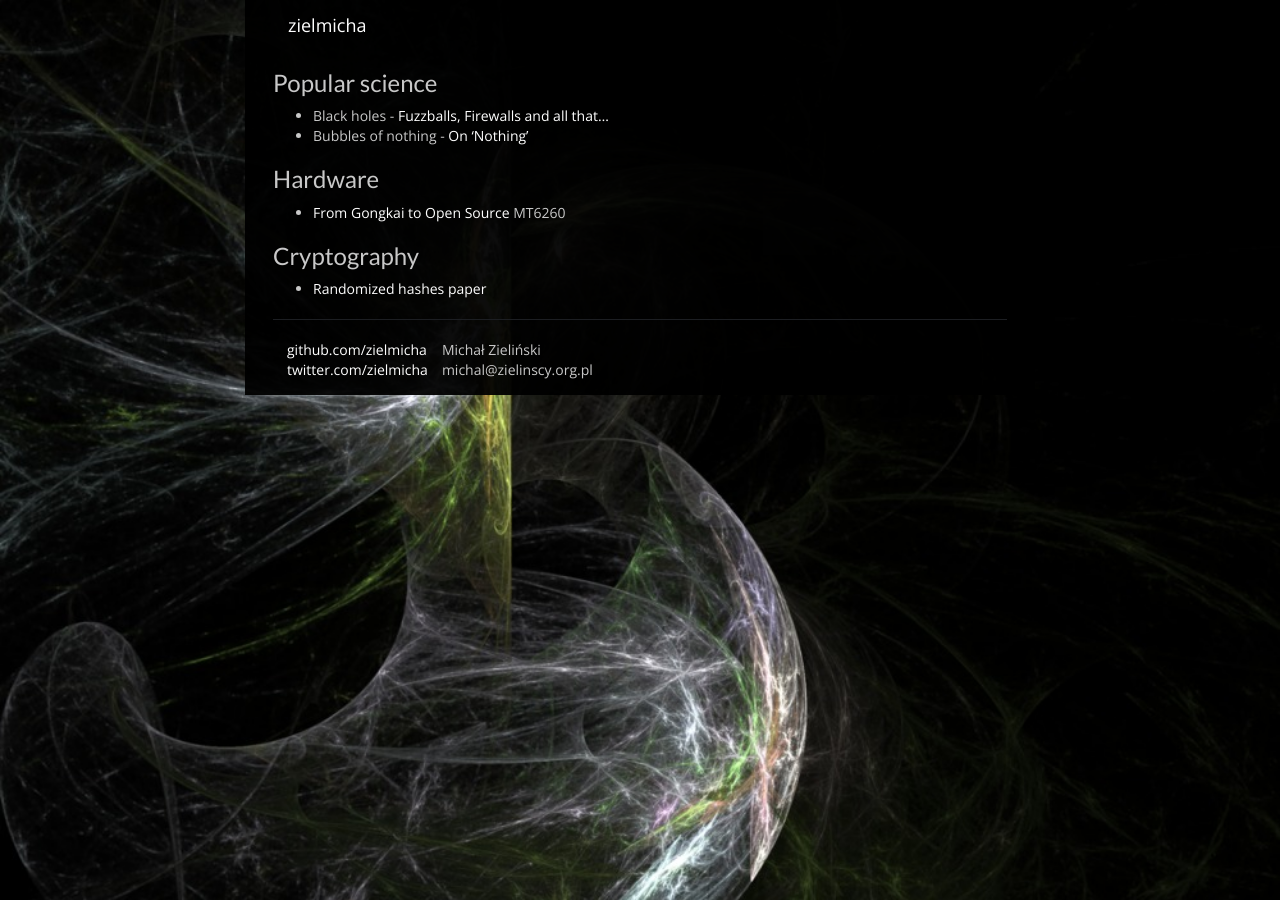
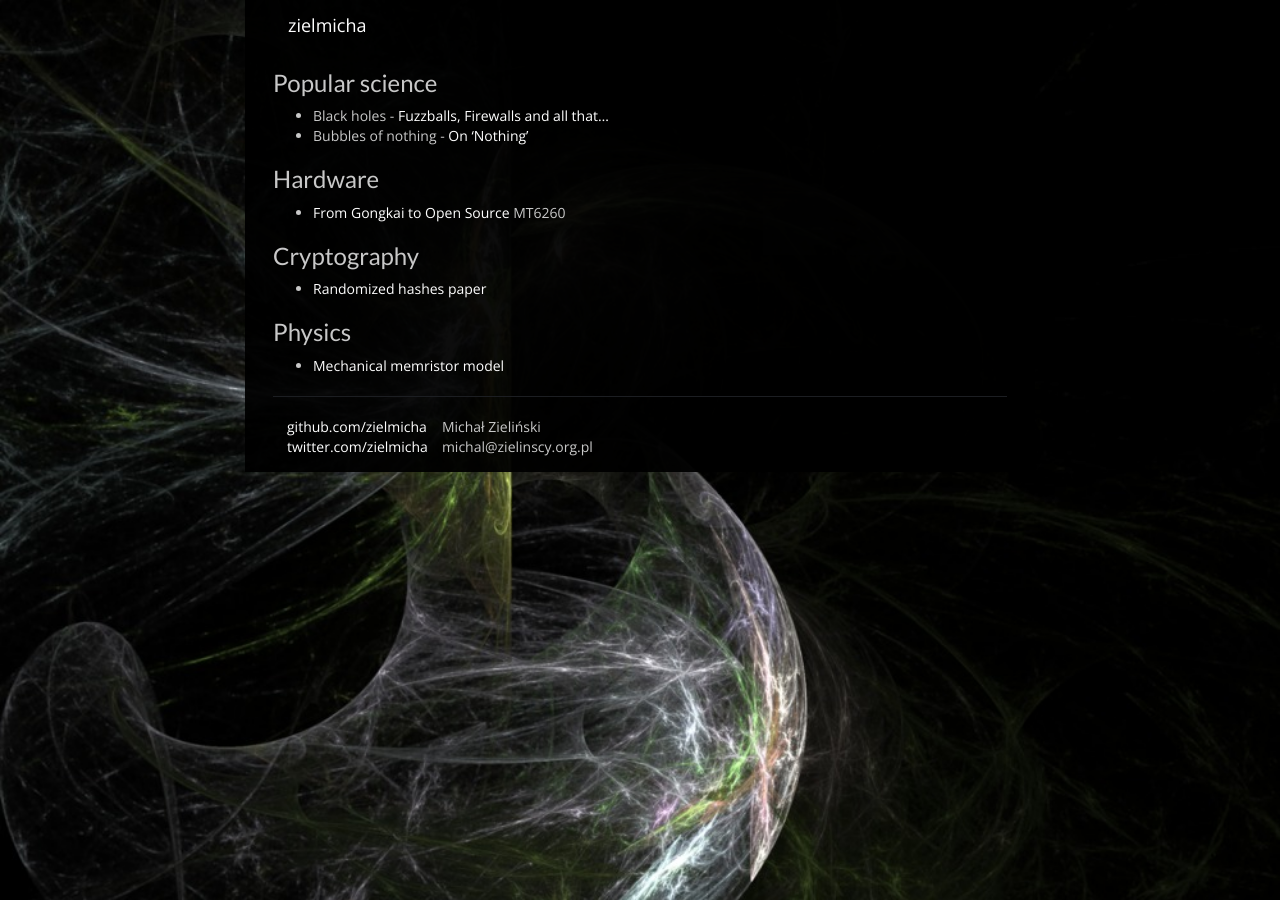
Before and after one commit to zielmicha/zielmicha.com, a Jekyll site: the page built from interesting.md, in a window 1280 px wide. Built offline with Jekyll 4.4.1, drawn with Linux system fonts in a browser that asks for light colours; Markdown is read by kramdown in place of the engine named in the settings.

Commit message:
interesting.md

```diff
--- a/interesting.md
+++ b/interesting.md
@@ -14,3 +14,7 @@ layout: default
 ### Cryptography
 
  * [Randomized hashes paper](http://webee.technion.ac.il/~hugo/rhash/implementation.pdf)
+
+### Physics
+
+ * [Mechanical memristor model](http://arxiv.org/pdf/1205.6129.pdf)
```
